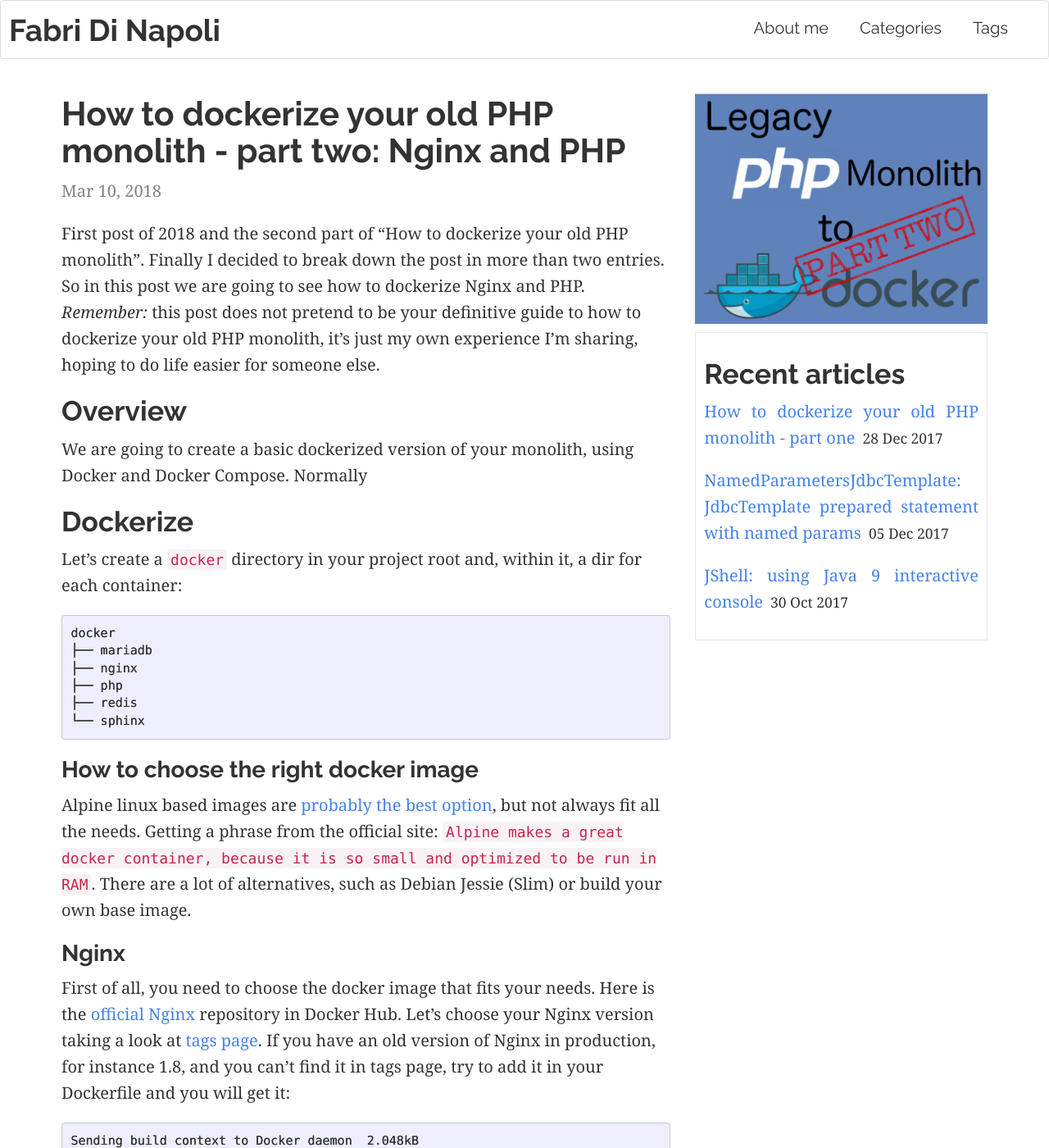
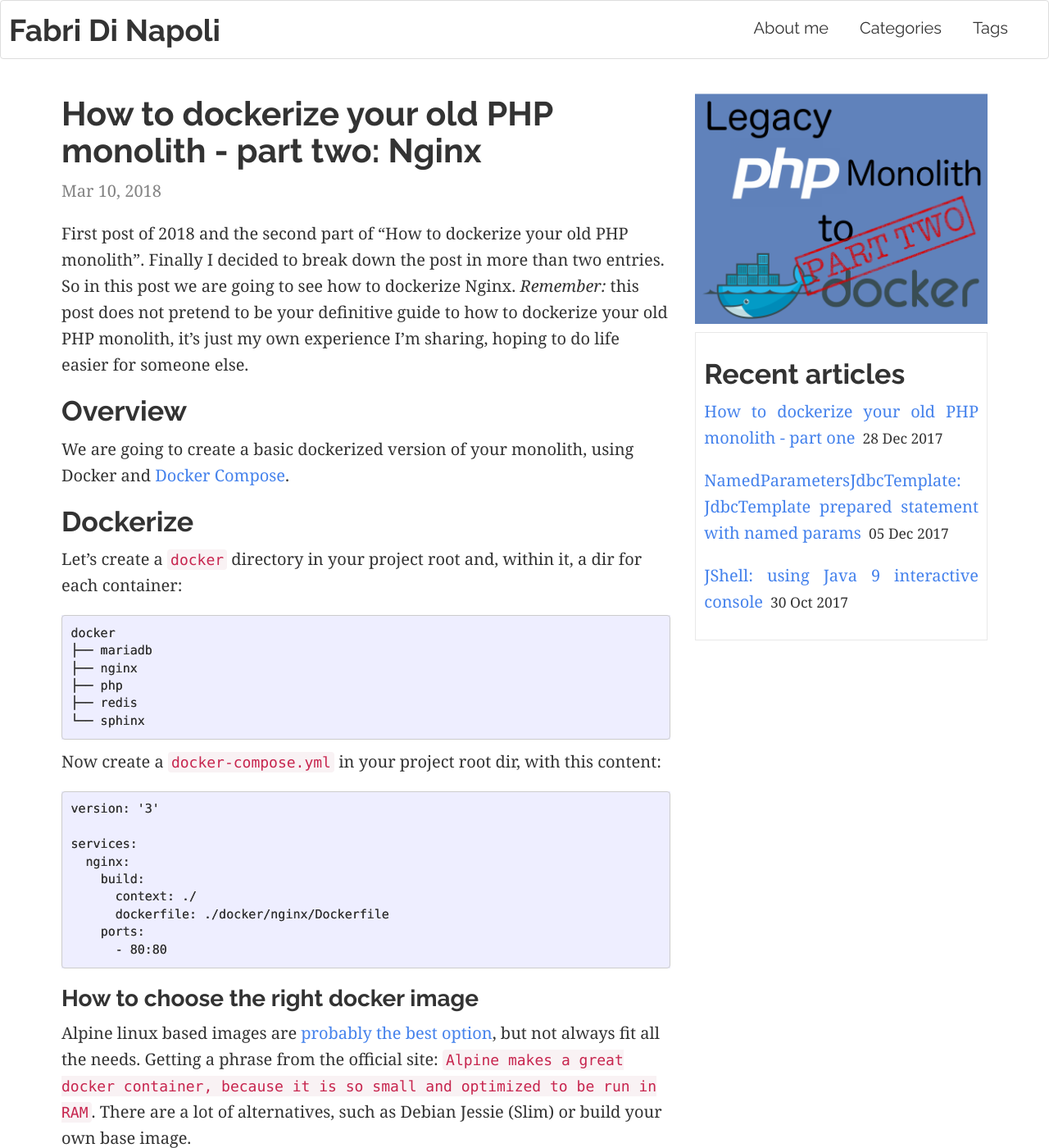
Before and after one commit to Hyunk3l/hyunk3l.github.io, a Jekyll site: the page built from _posts/2018-03-10-how-to-dockerize-your-php-monolith-part-two-nginx.markdown, in a window 1280 px wide and 1400 px high. Shown: the whole window at 82% size. Built offline with Jekyll 4.4.1, drawn with Linux system fonts in a browser that asks for light colours; comment, search, counter and statistics services are not loaded; some of the changed text lies outside the part shown.

Commit message:
Remove PHP and leave only Nginx

````diff
--- a/_posts/2018-03-10-how-to-dockerize-your-php-monolith-part-two-nginx-php.markdown
+++ b/_posts/2018-03-10-how-to-dockerize-your-php-monolith-part-two-nginx.markdown
@@ -1,6 +1,6 @@
 ---
 layout: post
-title:  "How to dockerize your old PHP monolith - part two: Nginx and PHP"
+title:  "How to dockerize your old PHP monolith - part two: Nginx"
 img: posts/how-to-dockerize-php-monolith-part-two.png
 image: posts/how-to-dockerize-php-monolith-part-two.png
 categories: [php, docker]
@@ -8,12 +8,11 @@
 ---
 
 First post of 2018 and the second part of "How to dockerize your old PHP monolith".
-Finally I decided to break down the post in more than two entries. So in this post we are going to see how to dockerize Nginx and PHP.
+Finally I decided to break down the post in more than two entries. So in this post we are going to see how to dockerize Nginx.
 *Remember:* this post does not pretend to be your definitive guide to how to dockerize your old PHP monolith, it’s just my own experience I'm sharing, hoping to do life easier for someone else.
 
 ## Overview
-We are going to create a basic dockerized version of your monolith, using Docker and Docker Compose.
-Normally
+We are going to create a basic dockerized version of your monolith, using Docker and [Docker Compose](https://docs.docker.com/compose/overview/).
 
 ## Dockerize
 
@@ -25,6 +24,19 @@
 ├── php
 ├── redis
 └── sphinx
+```
+
+Now create a `docker-compose.yml` in your project root dir, with this content:
+```
+version: '3'
+
+services:
+  nginx:
+    build:
+      context: ./
+      dockerfile: ./docker/nginx/Dockerfile
+    ports:
+      - 80:80
 ```
 
 ### How to choose the right docker image
@@ -51,19 +63,17 @@
  ---> 0d493297b409
 Successfully built 0d493297b409
 ```
-This is *NOT RECOMMENDED*
+This is **NOT RECOMMENDED** because the tag is not in tags list.
+Alternatively, you can go to [Nginx Docker Github Repo](https://github.com/nginxinc/docker-nginx), search for the version you need within the "tags"
+section and take a look at Dockerfile, in order to take a cue to build your own image.
 
-we are going to create a `Dockerfile` within the `docker/nginx/` directory.
+So, the version choosed is `1.13-alpine`, let's create a `Dockerfile` within the `docker/nginx/` directory, with this content:
+```
+FROM nginx:1.13-alpine
+```
+
+Give it a try: `docker-compose up --build`, open `http://localhost/` in your browser and you should get the Nginx welcome page.
 
 
-
-### PHP
-Since we're using Nginx, we are
-
-### MariaDb
-
-### Sphinx
-
-### Redis
-
-## Conclusions
+## Part three
+Next part will be about how to create a PHP container and use it with Nginx.
````
